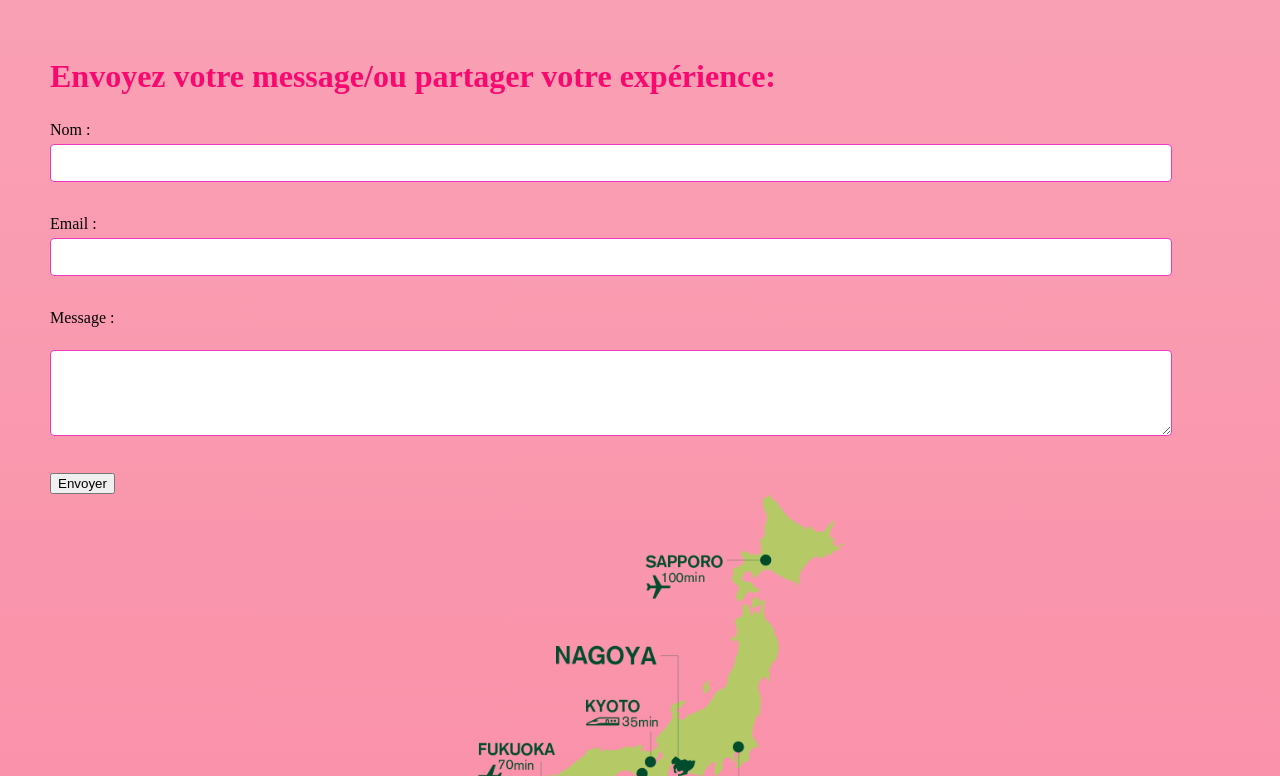
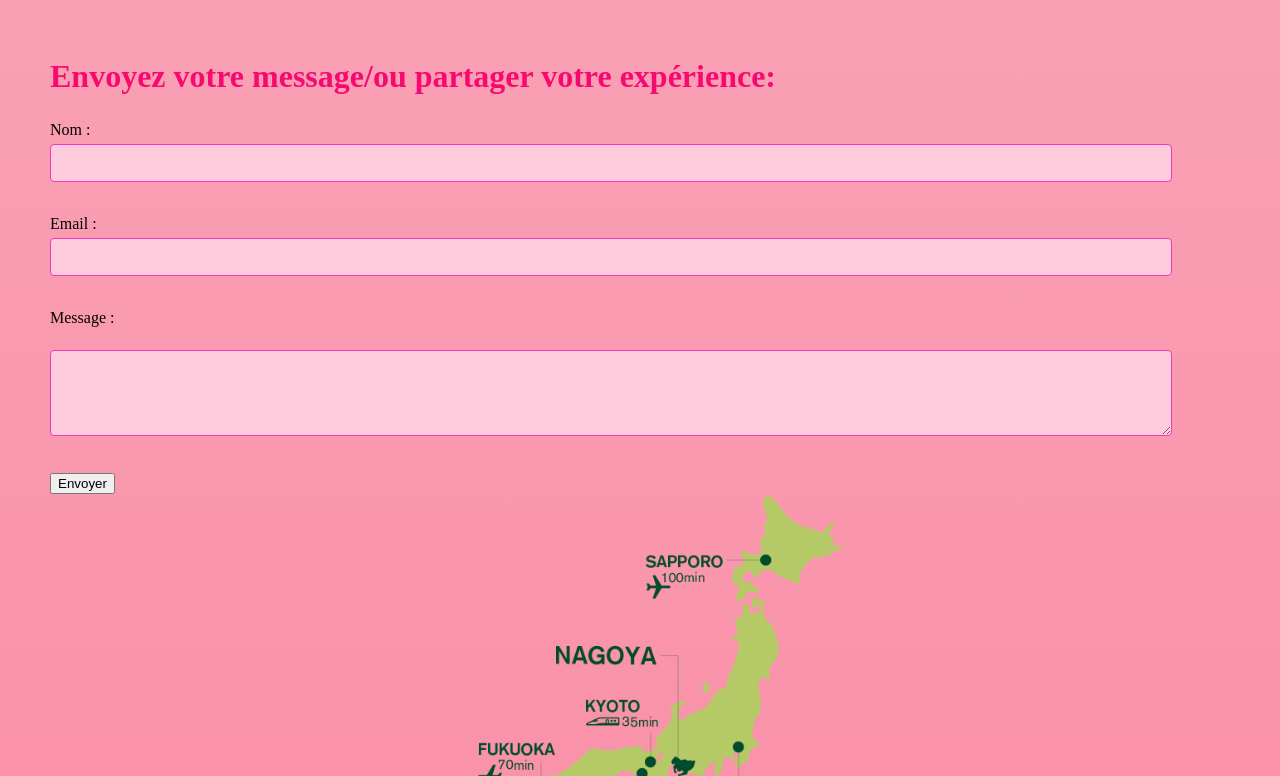
Before and after one commit to joushys/japan, a plain HTML site: page index.html in a window 1280 px wide. Shown: the part 2024-2800 px from the top of the page. Drawn offline with Linux system fonts and the light colour scheme; files whose address does not match are found by name.

Commit message:
Add files via upload

```diff
--- a/style.css
+++ b/style.css
@@ -20,7 +20,7 @@ nav {
     align-items: center;
   }
   nav a {
-    color: rgb(241, 192, 192);
+    color: rgb(248, 9, 112);
     margin: 0 15px;
     font-size: 18px;
     font-family: "smooch sans", sans-serif;
@@ -85,10 +85,10 @@ img{
 
 @keyframes slide-horizontal {
     from {
-        transform: translateX(0);
+        transform: translateX(-200%);
     }
     to {
-        transform: translateX(-200%);
+        transform: translateX(0);
     }
 }
 table {
@@ -108,6 +108,13 @@ th {
 }
 form {
     margin-top: 20px;
+
+}
+input, textarea, select {
+    background-color: #ffccdd;
+    border: 1px solid #ff99bb;
+    padding: 8px;
+    border-radius: 5px;
 }
 
 label {
```
